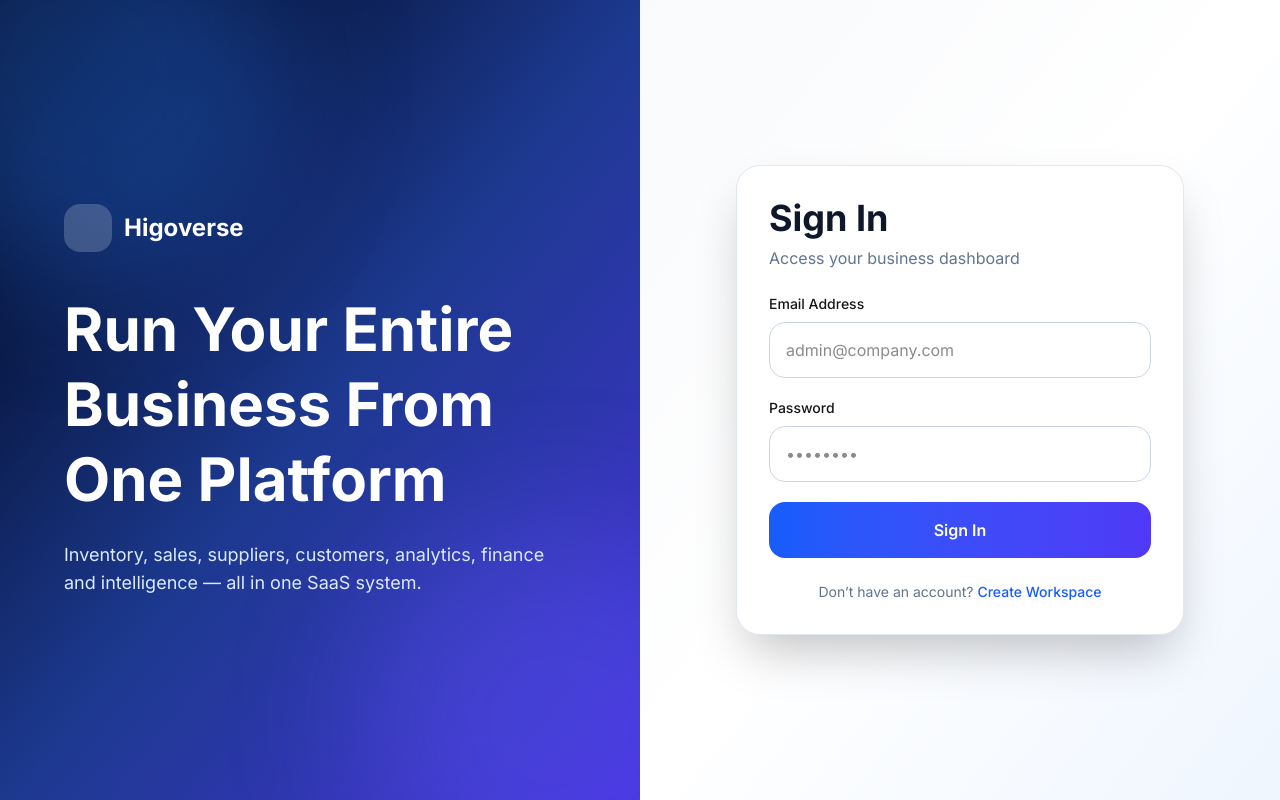
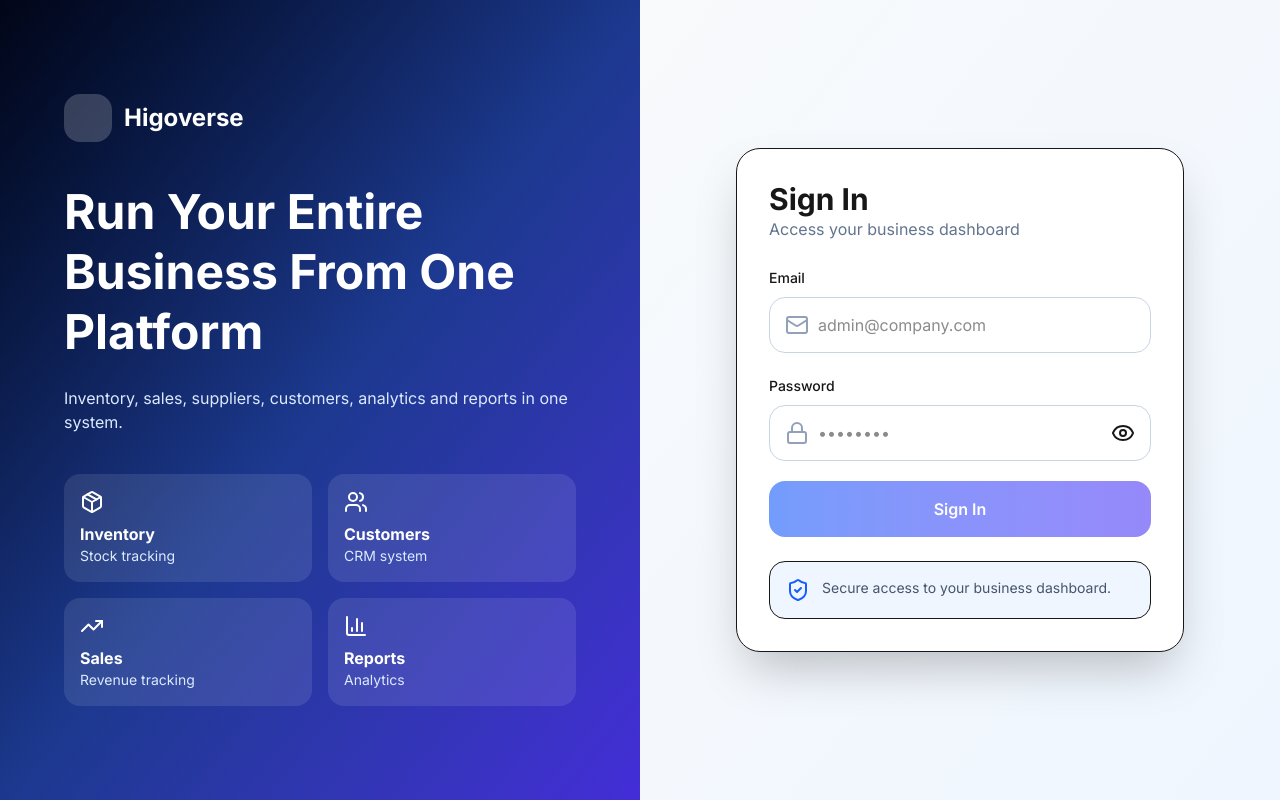
Before and after one commit to njosuedev/higoverse-os, a Next.js app in the folder apps/web/: page /login in a window 1280 px wide. Built offline with nearby package versions, Linux system fonts and the light colour scheme.

Commit message:
Update page.tsx

```diff
--- a/apps/web/app/login/page.tsx
+++ b/apps/web/app/login/page.tsx
@@ -4,6 +4,21 @@ import { useEffect, useState, useCallback } from "react";
 import { useRouter } from "next/navigation";
 import Head from "next/head";
 import { setAuth, isAuthenticated } from "@/lib/auth";
+
+import {
+  Mail,
+  Lock,
+  Eye,
+  EyeOff,
+  Loader2,
+  CheckCircle2,
+  AlertCircle,
+  Package,
+  Users,
+  TrendingUp,
+  BarChart3,
+  ShieldCheck,
+} from "lucide-react";
 
 export default function LoginPage() {
   const router = useRouter();
@@ -12,6 +27,7 @@ export default function LoginPage() {
   const [password, setPassword] = useState("");
   const [loading, setLoading] = useState(false);
   const [error, setError] = useState("");
+  const [showPassword, setShowPassword] = useState(false);
 
   useEffect(() => {
     if (isAuthenticated()) {
@@ -19,11 +35,17 @@ export default function LoginPage() {
     }
   }, [router]);
 
+  // VALIDATION
+  const emailValid = /^[^\s@]+@[^\s@]+\.[^\s@]+$/.test(email);
+  const passwordValid = password.length >= 6;
+
   const validateForm = useCallback(() => {
     if (!email.trim()) return "Email is required";
+    if (!emailValid) return "Enter a valid email address";
     if (!password.trim()) return "Password is required";
+    if (!passwordValid) return "Password must be at least 6 characters";
     return "";
-  }, [email, password]);
+  }, [email, password, emailValid, passwordValid]);
 
   const handleLogin = async (e: React.FormEvent<HTMLFormElement>) => {
     e.preventDefault();
@@ -71,99 +93,172 @@ export default function LoginPage() {
         <title>Login | Higoverse</title>
         <meta
           name="description"
-          content="Sign in to Higoverse and manage your business dashboard including sales, inventory, customers, suppliers, and analytics."
+          content="Sign in to Higoverse business dashboard"
         />
-        <meta name="robots" content="index, follow" />
       </Head>
 
       <div className="min-h-screen flex bg-white">
+
         {/* LEFT PANEL */}
         <div className="hidden lg:flex w-1/2 relative overflow-hidden">
           <div className="absolute inset-0 bg-gradient-to-br from-slate-950 via-blue-900 to-indigo-700" />
-          <div className="absolute top-[-120px] left-[-120px] w-[400px] h-[400px] bg-blue-500/30 blur-3xl rounded-full" />
-          <div className="absolute bottom-[-120px] right-[-120px] w-[400px] h-[400px] bg-indigo-500/30 blur-3xl rounded-full" />
 
           <div className="relative z-10 flex flex-col justify-center px-16 text-white">
+
             <div className="flex items-center gap-3 mb-10">
               <div className="h-12 w-12 rounded-2xl bg-white/20 backdrop-blur" />
               <span className="font-bold text-2xl">Higoverse</span>
             </div>
 
-            <h1 className="text-6xl font-bold leading-tight">
-              Run Your Entire <br />
-              Business From <br />
-              One Platform
+            <h1 className="text-5xl font-bold leading-tight">
+              Run Your Entire Business From One Platform
             </h1>
 
-            <p className="mt-6 text-lg text-blue-100 max-w-xl">
-              Inventory, sales, suppliers, customers, analytics, finance and intelligence — all in one SaaS system.
+            <p className="mt-6 text-blue-100">
+              Inventory, sales, suppliers, customers, analytics and reports in one system.
             </p>
+
+            {/* INFO CARDS */}
+            <div className="grid grid-cols-2 gap-4 mt-10">
+              <div className="bg-white/10 p-4 rounded-2xl">
+                <Package className="mb-2" />
+                <p className="font-bold">Inventory</p>
+                <p className="text-sm text-blue-100">Stock tracking</p>
+              </div>
+
+              <div className="bg-white/10 p-4 rounded-2xl">
+                <Users className="mb-2" />
+                <p className="font-bold">Customers</p>
+                <p className="text-sm text-blue-100">CRM system</p>
+              </div>
+
+              <div className="bg-white/10 p-4 rounded-2xl">
+                <TrendingUp className="mb-2" />
+                <p className="font-bold">Sales</p>
+                <p className="text-sm text-blue-100">Revenue tracking</p>
+              </div>
+
+              <div className="bg-white/10 p-4 rounded-2xl">
+                <BarChart3 className="mb-2" />
+                <p className="font-bold">Reports</p>
+                <p className="text-sm text-blue-100">Analytics</p>
+              </div>
+            </div>
+
           </div>
         </div>
 
         {/* RIGHT PANEL */}
-        <div className="flex-1 flex items-center justify-center px-6 py-10 bg-gradient-to-br from-slate-50 via-white to-blue-50">
-          <div className="w-full max-w-md">
-            <div className="bg-white rounded-3xl border border-slate-200 shadow-2xl p-8">
+        <div className="flex-1 flex items-center justify-center px-6 bg-gradient-to-br from-slate-50 to-blue-50">
 
-              <h2 className="text-4xl font-bold text-slate-900 mb-2">
-                Sign In
-              </h2>
+          <div className="w-full max-w-md bg-white p-8 rounded-3xl shadow-2xl border">
+
+            <h2 className="text-3xl font-bold">Sign In</h2>
             <p className="text-slate-500 mb-6">
               Access your business dashboard
             </p>
 
             {error && (
-                <div className="mb-4 p-4 text-sm text-red-600 bg-red-50 border border-red-200 rounded-xl">
+              <div className="mb-4 p-3 text-sm text-red-600 bg-red-50 rounded-xl border">
                 {error}
               </div>
             )}
 
             <form onSubmit={handleLogin} className="space-y-5">
+
+              {/* EMAIL */}
               <div>
-                  <label className="block text-sm font-medium mb-2">
-                    Email Address
-                  </label>
+                <label className="text-sm font-medium">Email</label>
+
+                <div className="relative mt-2">
+                  <Mail className="absolute left-4 top-1/2 -translate-y-1/2 text-slate-400" />
+
                   <input
                     type="email"
                     placeholder="admin@company.com"
                     value={email}
                     onChange={(e) => setEmail(e.target.value)}
-                    className="w-full h-14 px-4 rounded-2xl border border-slate-300 focus:ring-4 focus:ring-blue-500/20 focus:border-blue-500 outline-none"
+                    className={`w-full h-14 pl-12 pr-10 rounded-2xl border outline-none
+                      ${email.length === 0
+                        ? "border-slate-300"
+                        : emailValid
+                        ? "border-green-500"
+                        : "border-red-500"
+                      }`}
                   />
+
+                  {email.length > 0 && (
+                    emailValid ? (
+                      <CheckCircle2 className="absolute right-4 top-1/2 -translate-y-1/2 text-green-500" />
+                    ) : (
+                      <AlertCircle className="absolute right-4 top-1/2 -translate-y-1/2 text-red-500" />
+                    )
+                  )}
+                </div>
               </div>
 
+              {/* PASSWORD */}
               <div>
-                  <label className="block text-sm font-medium mb-2">
-                    Password
-                  </label>
+                <label className="text-sm font-medium">Password</label>
+
+                <div className="relative mt-2">
+                  <Lock className="absolute left-4 top-1/2 -translate-y-1/2 text-slate-400" />
+
                   <input
-                    type="password"
+                    type={showPassword ? "text" : "password"}
                     placeholder="••••••••"
                     value={password}
                     onChange={(e) => setPassword(e.target.value)}
-                    className="w-full h-14 px-4 rounded-2xl border border-slate-300 focus:ring-4 focus:ring-blue-500/20 focus:border-blue-500 outline-none"
+                    className={`w-full h-14 pl-12 pr-12 rounded-2xl border outline-none
+                      ${password.length === 0
+                        ? "border-slate-300"
+                        : passwordValid
+                        ? "border-green-500"
+                        : "border-red-500"
+                      }`}
                   />
+
+                  <button
+                    type="button"
+                    onClick={() => setShowPassword(!showPassword)}
+                    className="absolute right-4 top-1/2 -translate-y-1/2"
+                  >
+                    {showPassword ? <EyeOff /> : <Eye />}
+                  </button>
+                </div>
               </div>
 
+              {/* BUTTON */}
               <button
                 type="submit"
-                  disabled={loading}
-                  className="w-full h-14 rounded-2xl bg-gradient-to-r from-blue-600 to-indigo-600 text-white font-semibold disabled:opacity-70"
+                disabled={loading || !emailValid || !passwordValid}
+                className="w-full h-14 rounded-2xl bg-gradient-to-r from-blue-600 to-indigo-600 text-white font-semibold flex items-center justify-center gap-2 disabled:opacity-60"
               >
-                  {loading ? "Signing In..." : "Sign In"}
+                {loading ? (
+                  <>
+                    <Loader2 className="animate-spin" />
+                    Signing In...
+                  </>
+                ) : (
+                  "Sign In"
+                )}
               </button>
+
             </form>
 
-              <p className="text-center text-sm text-slate-500 mt-6">
-                Don’t have an account?{" "}
-                <a href="/register" className="text-blue-600 font-medium">
-                  Create Workspace
-                </a>
+            {/* SECURITY NOTE */}
+            <div className="mt-6 p-4 bg-blue-50 rounded-2xl border">
+              <div className="flex gap-3">
+                <ShieldCheck className="text-blue-600" />
+                <p className="text-sm text-slate-600">
+                  Secure access to your business dashboard.
                 </p>
               </div>
             </div>
+
           </div>
+        </div>
+
       </div>
     </>
   );
```
Lines whose indentation alone changed are shown as unchanged.
